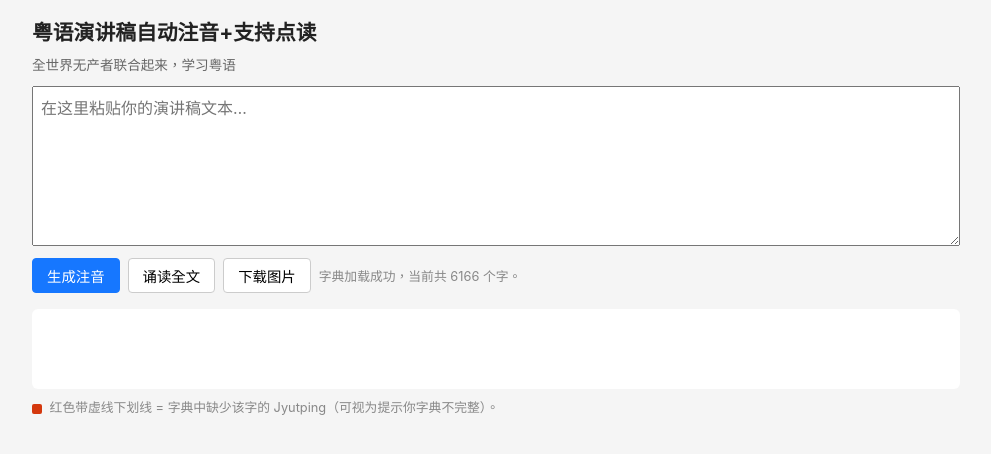
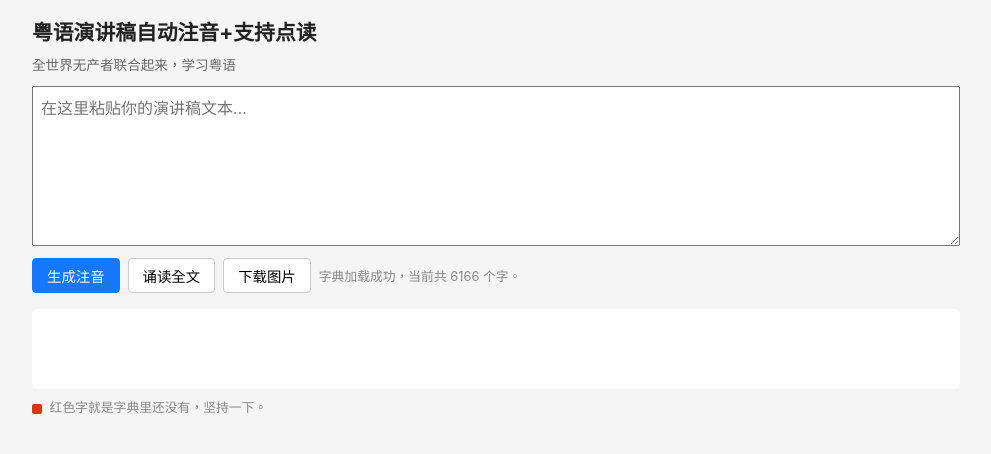
Before and after one commit to GaryCheng0813/CantonesePre, a plain HTML site: page index.html in a window 1280 px wide. Shown: the whole page, without its empty margins (144-1135 px from the left). Drawn offline with nearby package versions, Linux system fonts and the light colour scheme.

Commit message:
Update legend text in index.html

```diff
--- a/index.html
+++ b/index.html
@@ -149,7 +149,7 @@
 
     <div class="legend">
       <span class="color-box"></span>
-      <span>红色带虚线下划线 = 字典中缺少该字的 Jyutping（可视为提示你字典不完整）。</span>
+      <span>红色字就是字典里还没有，坚持一下。</span>
     </div>
   </div>
 
```
